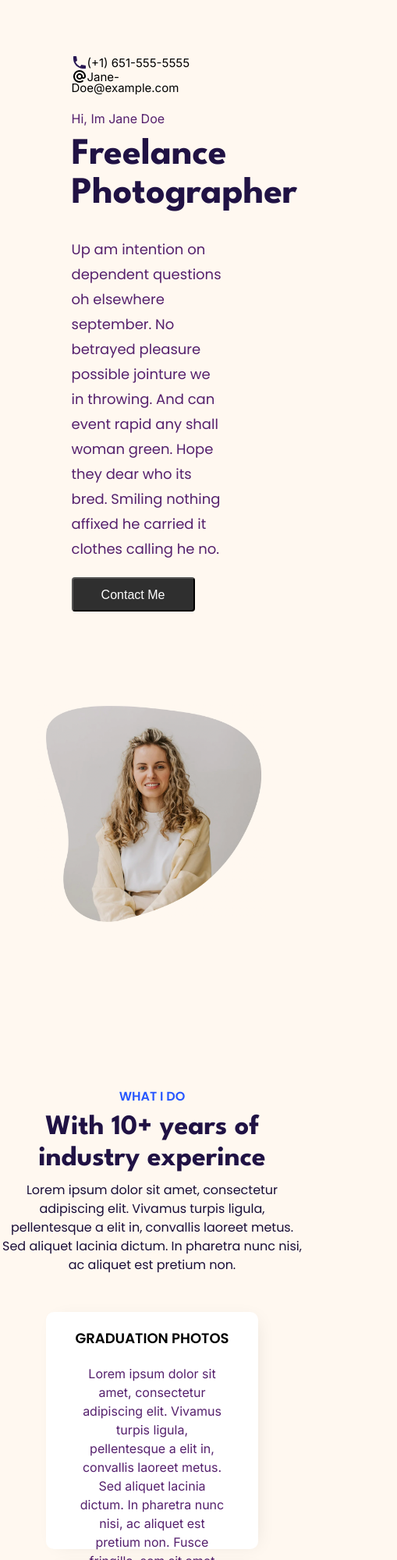
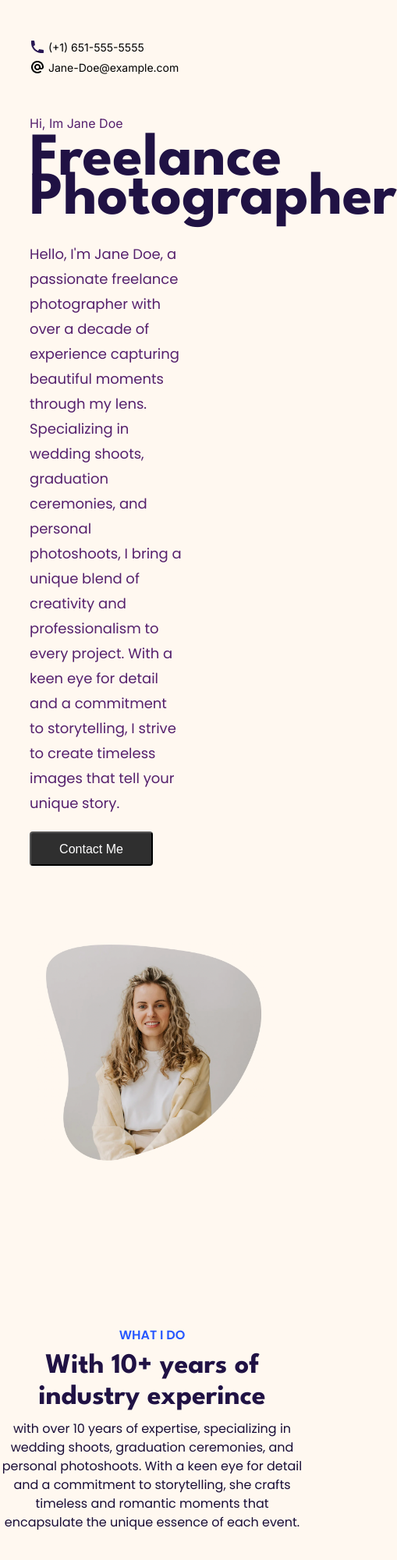
Before and after one commit to Kylie-Lallak/Photographer-personal-website, a plain HTML site: page src/index.html in a window 390 px wide. Shown: the top 2000 px of the page at 78% size, 509 px wide, since content can reach past the window. Drawn offline with Linux system fonts and the light colour scheme.

Commit message:
improved responsive layout and updated text, added function to the buttons

```diff
--- a/src/index.html
+++ b/src/index.html
@@ -4,7 +4,7 @@
 
         <link rel="icon" href="camera-image.png">
         <link rel="stylesheet" href="styles.css">
-        <!-- Fonts-->
+        <!-- Fonts from google fonts - inter - leauge spartan-->
         <link rel="preconnect" href="https://fonts.googleapis.com">
         <link rel="preconnect" href="https://fonts.gstatic.com" crossorigin>
         <link href="https://fonts.googleapis.com/css2?family=Inter:wght@400;500;600;700&family=League+Spartan:wght@400;500;600;700&family=Poppins:ital,wght@0,400;0,500;0,600;1,300;1,400;1,500&display=swap" rel="stylesheet">
@@ -14,37 +14,26 @@
 <meta name="title" content="Jane Doe - Photography" />
 <meta name="description" content="Check out some of Jane Does Photography work and book a professional photographer for your next occasion " />
 
-<!-- Open Graph / Facebook -->
-<meta property="og:type" content="website" />
-<meta property="og:url" content="https://metatags.io/" />
-<meta property="og:title" content="Jane Doe - Photography" />
-<meta property="og:description" content="Check out some of Jane Does Photography work and book a professional photographer for your next occasion " />
-<meta property="og:image" content="https://metatags.io/images/meta-tags.png" />
-
-<!-- Twitter -->
-<meta property="twitter:card" content="summary_large_image" />
-<meta property="twitter:url" content="https://metatags.io/" />
-<meta property="twitter:title" content="Jane Doe - Photography" />
-<meta property="twitter:description" content="Check out some of Jane Does Photography work and book a professional photographer for your next occasion " />
-<meta property="twitter:image" content="https://metatags.io/images/meta-tags.png" />
-
-<!-- Meta Tags Generated with https://metatags.io -->
 
     </head>
 
     <body>
 
-        <!-- start of hero div-->
+        <!-- start of hero div - container for hero section-->
         <div id="hero-section">
+
 
            <div id="hero-text"> <!-- Hero Text-->
 
                 <div class="small-text"><!-- Email + Phone-->
-                        <img src="Frame.png" class="hero-icon">(+1) 651-555-5555
-                    <div style="float:right">
-                        <img src="Frame copy.png" class="hero-icon">Jane-Doe@example.com
+                    <div id="phone">
+                        <img src="Frame.png" class="hero-icon"> <span class="hero-contact"> (+1) 651-555-5555 </span>
+
                     </div>
 
+                    <div id="email">
+                        <img src="Frame copy.png" class="hero-icon"> <span class="hero-contact">Jane-Doe@example.com</span>
+                    </div>
 
 
                 </div>
@@ -54,29 +43,31 @@
 
                 </div>
 
-                <div><!-- Tittle-->
+                <div><!--  Main Tittle-->
                     <h1 id="freelance">Freelance Photographer</h1>
                 </div>
 
-                <div><!-- Subtitle-->
+                <div><!-- Hero about me-->
                     <div class="big-text">
-                        Up am intention on dependent questions oh elsewhere september. No betrayed pleasure possible jointure we in throwing. And can event rapid any shall woman green. Hope they dear who its bred. Smiling nothing affixed he carried it clothes calling he no.
+                        Hello, I'm Jane Doe, a passionate freelance photographer with over a decade of experience capturing beautiful moments through my lens. Specializing in wedding shoots, graduation ceremonies, and personal photoshoots, I bring a unique blend of creativity and professionalism to every project. With a keen eye for detail and a commitment to storytelling, I strive to create timeless images that tell your unique story.
                     </div>
                 </div>
 
-                <div><!-- Button-->
+                <div><!-- Button Hero-->
+                    <a href="mailto:recipient@example.com?subject=Photoshoot Booking nqury" target="_blank">
+                        <button id="contact-button">Contact Me</button>
+                    </a>
+                </div>
 
-                    <button id="contact-button">Contact Me</button>
-                </div>
            </div>
            <!-- End of hero text-->
+
            <div id="hero-image-wrapper"><!-- Hero Image-->
                 <img id="hero-image" src="head-shot-blob.png">
             </div>
         </div>
+
         <!-- End of hero div-->
-
-
 
 
         <div id="what-i-do"> <!-- Start of what i do div-->
@@ -88,7 +79,7 @@
                 <h2 class="section-heading">With 10+ years of industry experince</h2>
 
                 <div class="section-subtitle">
-                    Lorem ipsum dolor sit amet, consectetur adipiscing elit. Vivamus turpis ligula, pellentesque a elit in, convallis laoreet metus. Sed aliquet lacinia dictum. In pharetra nunc nisi, ac aliquet est pretium non.
+                    with over 10 years of expertise, specializing in wedding shoots, graduation ceremonies, and personal photoshoots. With a keen eye for detail and a commitment to storytelling, she crafts timeless and romantic moments that encapsulate the unique essence of each event.
                 </div>
 
 
@@ -100,11 +91,11 @@
 
                 <div class="what-i-do-box">
                         <div class="what-i-do-box-title">
-                                Graduation Photos
+                                Wedding Photos
                         </div>
 
                         <div class="what-i-do-box-desc">
-                            Lorem ipsum dolor sit amet, consectetur adipiscing elit. Vivamus turpis ligula, pellentesque a elit in, convallis laoreet metus. Sed aliquet lacinia dictum. In pharetra nunc nisi, ac aliquet est pretium non. Fusce fringilla, sem sit amet egestas sagittis, lorem nisi aliquam metus, vitae porta ligula enim in nisl.
+                            Book your dream wedding photoshoot with Jane Doe Photography. Immerse yourself in a seamless and personalized experience as we capture the magic of your special day. With over a decade of expertise, I specialize in crafting timeless and romantic moments that will be cherished for a lifetime. Let's create a visual narrative that reflects the essence of your love story. Reserve your date now and let the journey to unforgettable memories begin.
                         </div>
                 </div>
 
@@ -116,10 +107,10 @@
                     </div>
 
                     <div class="what-i-do-box-desc">
-                        Lorem ipsum dolor sit amet, consectetur adipiscing elit. Vivamus turpis ligula, pellentesque a elit in, convallis laoreet metus. Sed aliquet lacinia dictum. In pharetra nunc nisi, ac aliquet est pretium non. Fusce fringilla, sem sit amet egestas sagittis, lorem nisi aliquam metus, vitae porta ligula enim in nisl.
+                        Capture the essence of your special moments with Jane Doe Photography's event photoshoots. From milestone celebrations to intimate gatherings, I bring over 10 years of expertise to every event. Let me document your unique story, preserving the emotions and highlights of your occasion in a series of captivating images. Secure your date now for a personalized and professional touch to your event photography experience. Let's transform your moments into cherished memories.
+
+                        </div>
                     </div>
-
-                </div>
 
 
                 <div class="what-i-do-box">
@@ -129,7 +120,7 @@
                     </div>
 
                     <div class="what-i-do-box-desc">
-                        Lorem ipsum dolor sit amet, consectetur adipiscing elit. Vivamus turpis ligula, pellentesque a elit in, convallis laoreet metus. Sed aliquet lacinia dictum. In pharetra nunc nisi, ac aliquet est pretium non. Fusce fringilla, sem sit amet egestas sagittis, lorem nisi aliquam metus, vitae porta ligula enim in nisl.
+                        Elevate your personal moments with a photoshoot by Jane Doe Photography. With a wealth of experience spanning over 10 years, I specialize in capturing the essence of your individuality. Whether it's a solo session, family portraits, or creative personal projects, I bring a personalized touch to every photoshoot. Let's collaborate to create images that reflect your unique personality and style. Book your session now for a tailored and memorable photography experience. Let's turn your vision into stunning visuals.
                     </div>
 
                 </div>
@@ -170,17 +161,17 @@
         <div id="pricing-section  big-text"><!--start of pricing-->
             <div class="over-title">Pricing</div>
             <h2 class="section-heading">You cant take a look at the pricing<br>based on the work I do.</h2>
-            <div class="section-subtitle">Up am intention on dependent questions oh elsewhere september. No betrayed pleasure possible jointure we in throwing. And can event rapid any shall woman green. Hope they dear who its bred. Smiling nothing affixed he carried it clothes calling he no.</div>
+            <div class="section-subtitle">Transparent and flexible pricing tailored to the unique needs of my clients. Pricing structure is designed to ensure affordability and customization, allowing clients to choose packages that align with their needs.</div>
 
             <div id="pricing-boxes">
 
                 <div class="price-box"> <!-- price box 1-->
                 <div class="pricing-card">
                     <div class="service">
-                        PSD to HTML
+                        Weddings
                     </div>
                     <div class="price">
-                        $99<span class="price-per">/page</span>
+                        $399<span class="price-per">/event</span>
                     </div>
                     <div class="service-description">
                         Up am intention on dependent questions oh elsewhere september. No betrayed pleasure possible jointure we in throwing.
@@ -196,7 +187,9 @@
                         </ul>
 
                     <div class="service-contact">
-                        <button class="service-contact-button">Contact me</button>
+                        <a href="mailto:janedoe@gmail.com?subject=Wedding Photoshoot Booking" target="_blank">
+                            <button class="service-contact-button">Contact me</button>
+                        </a>
                     </div>
                 </div>
                 </div><!-- price box 1-->
@@ -205,10 +198,10 @@
                 <div class="price-box">
                     <div class="pricing-card">
                         <div class="service">
-                            PSD to HTML
+                            EVENTS
                         </div>
                         <div class="price">
-                            $99<span class="price-per">/page</span>
+                            $250<span class="price-per">/event</span>
                         </div>
                         <div class="service-description">
                             Up am intention on dependent questions oh elsewhere september. No betrayed pleasure possible jointure we in throwing.
@@ -222,7 +215,9 @@
                             <li>✅ Up am intention on dependent</li>
                         </ul>
                         <div class="service-contact">
-                            <button class="service-contact-button">Contact me</button>
+                            <a href="mailto:janedoe@gmail.com?subject=Events Photoshoot Booking" target="_blank">
+                                <button class="service-contact-button">Contact me</button>
+                            </a>
                         </div>
                     </div>
                 </div>
@@ -230,10 +225,10 @@
                 <div class="price-box">
                     <div class="pricing-card">
                         <div class="service">
-                            PSD to HTML
+                            PERSONAL PHOTOS
                         </div>
                         <div class="price">
-                            $99<span class="price-per">/page</span>
+                            $99<span class="price-per">/event</span>
                         </div>
                         <div class="service-description">
                             Up am intention on dependent questions oh elsewhere september. No betrayed pleasure possible jointure we in throwing.
@@ -247,7 +242,10 @@
                             <li>✅ Up am intention on dependent</li>
                         </ul>
                         <div class="service-contact">
-                            <button class="service-contact-button">Contact me</button>
+                            <a href="mailto:janedoe@gmail.com?subject=Personal Photoshoot Booking" target="_blank">
+                                <button class="service-contact-button">Contact me</button>
+                            </a>
+
                         </div>
                     </div>
                 </div>
@@ -255,16 +253,10 @@
         </div><!-- End of pricing-->
 
 
-
-
-
-
         <div id="footer">
             Jane Doe © 2023. All Rights Reserved
         </div>
 
-
-
     </body>
 
 </html>
--- a/src/styles.css
+++ b/src/styles.css
@@ -1,4 +1,5 @@
 
+/* Full screen size version*/
 body{
     background: #FFF8F0;
     font-family: Inter;
@@ -30,7 +31,7 @@ h2{
 .big-text{
     font-family: Poppins;
     font-weight: 400px;
-    font-size:18px;
+    font-size:14px;
     line-height:32px;
     text-align: left;
 }
@@ -248,7 +249,7 @@ h2{
     box-shadow: 6px 2px 25px -9px #0000001A;
     padding: 20px;
     width: 33.3%;
-    height: 264px;
+    height: auto;
 }
 .what-i-do-box-title{
     font-family: Poppins;
@@ -264,7 +265,7 @@ h2{
     font-family: Inter;
     font-weight: 400;
     line-height: 24px;
-    text-size:16px;
+    font-size:16px;
     color: #55206D;
     margin:20px;
 }
@@ -284,7 +285,7 @@ h2{
 }
 
 
-
+/* Smaller Desktop Version */
 @media only screen and (min-width:680px) and (max-width:980px){
 
 body{
@@ -349,11 +350,10 @@ h2{
 
 }
 #hero-image-wrapper{
-    width:50%;
-    margin-bottom: 200px;
 
-    height:400px;
-    width:80%;
+    margin:32px auto 48px auto;
+    height:auto;
+    width:auto;
 
 }
 #hero-image{
@@ -555,7 +555,7 @@ h2{
     font-family: Inter;
     font-weight: 400;
     line-height: 24px;
-    text-size:16px;
+    font-size:16px;
     color: #55206D;
     margin:20px;
 }
@@ -577,7 +577,7 @@ h2{
 }
 
 
-
+/* Mobile Version*/
 @media (max-width:680px){
 
 body{
@@ -614,31 +614,50 @@ h2{
     font-size:18px;
     line-height:32px;
     text-align: left;
+    width:100%;
 }
 .small-text{
+
+
     font-family: Inter, sans-serif;
-    font-size: 15px;
+    font-size: 14px;
     font-weight:400;
     line-height:14px;
     color: black;
+
 }
+#email{
+    margin-top: 8px;
+
+}
+
 .hero-icon{
     height: "16";
     width: "10";
     margin-bottom: -4px;
+
 }
+
 #hero-section{
-    display:block;
+    display:inline-block;
     align-items: center;
     justify-content: center;
+    width:100%;
 
 
 }
 
+#freelance{
+    font-family: League Spartan;
+    font-size: 78px;
+    font-weight: 700;
+    line-height: 50px;
+    letter-spacing: 0em;
+    color: #201244;
+    width:100%;
+}
 #hero-text{
-   margin: 38px auto 38px auto;
-   width:85%l
-
+    font-size: 16px;
 
 }
 #hero-image-wrapper{
@@ -848,7 +867,7 @@ h2{
     font-family: Inter;
     font-weight: 400;
     line-height: 24px;
-    text-size:16px;
+    font-size:16px;
     color: #55206D;
     margin:20px;
 }
```
